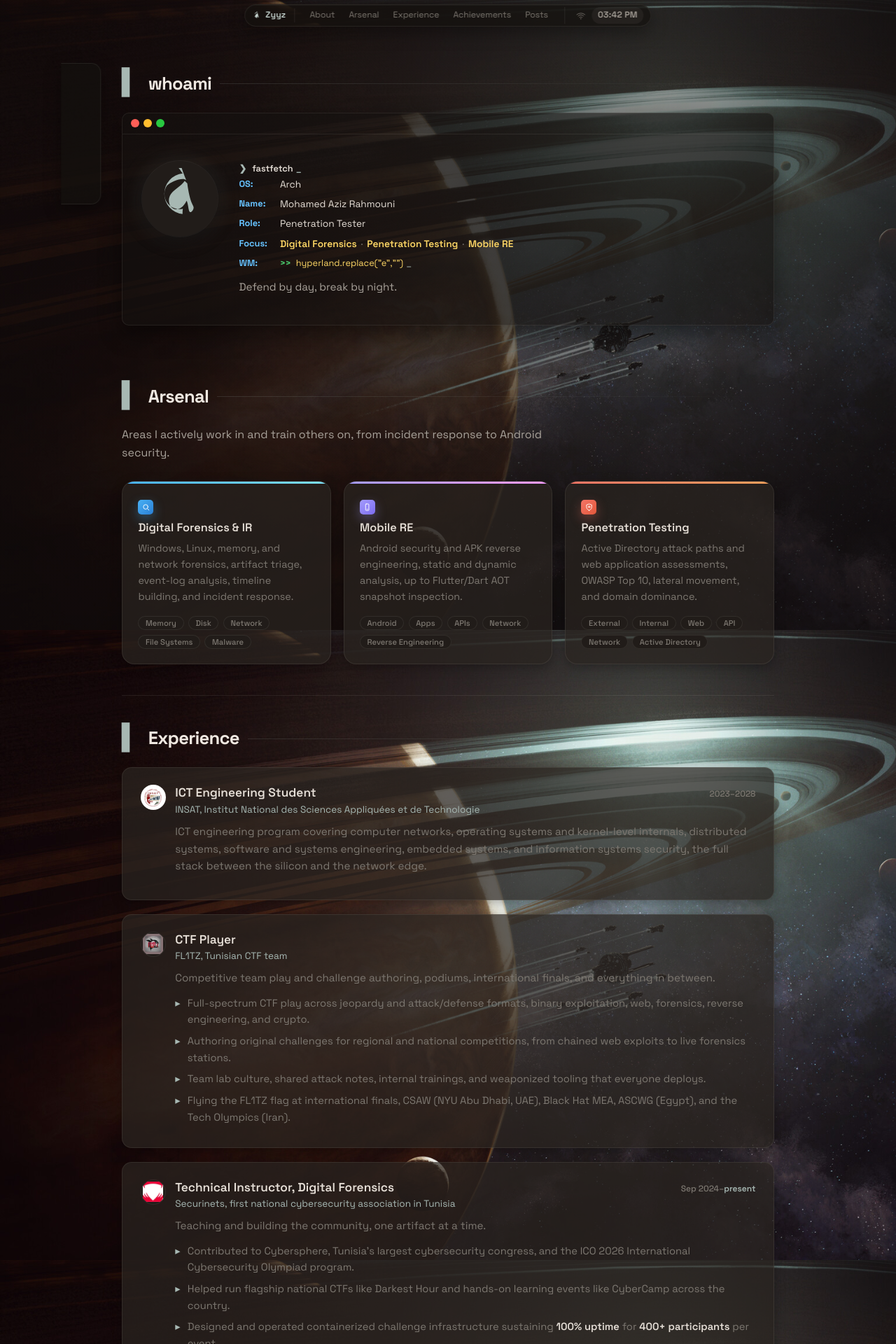
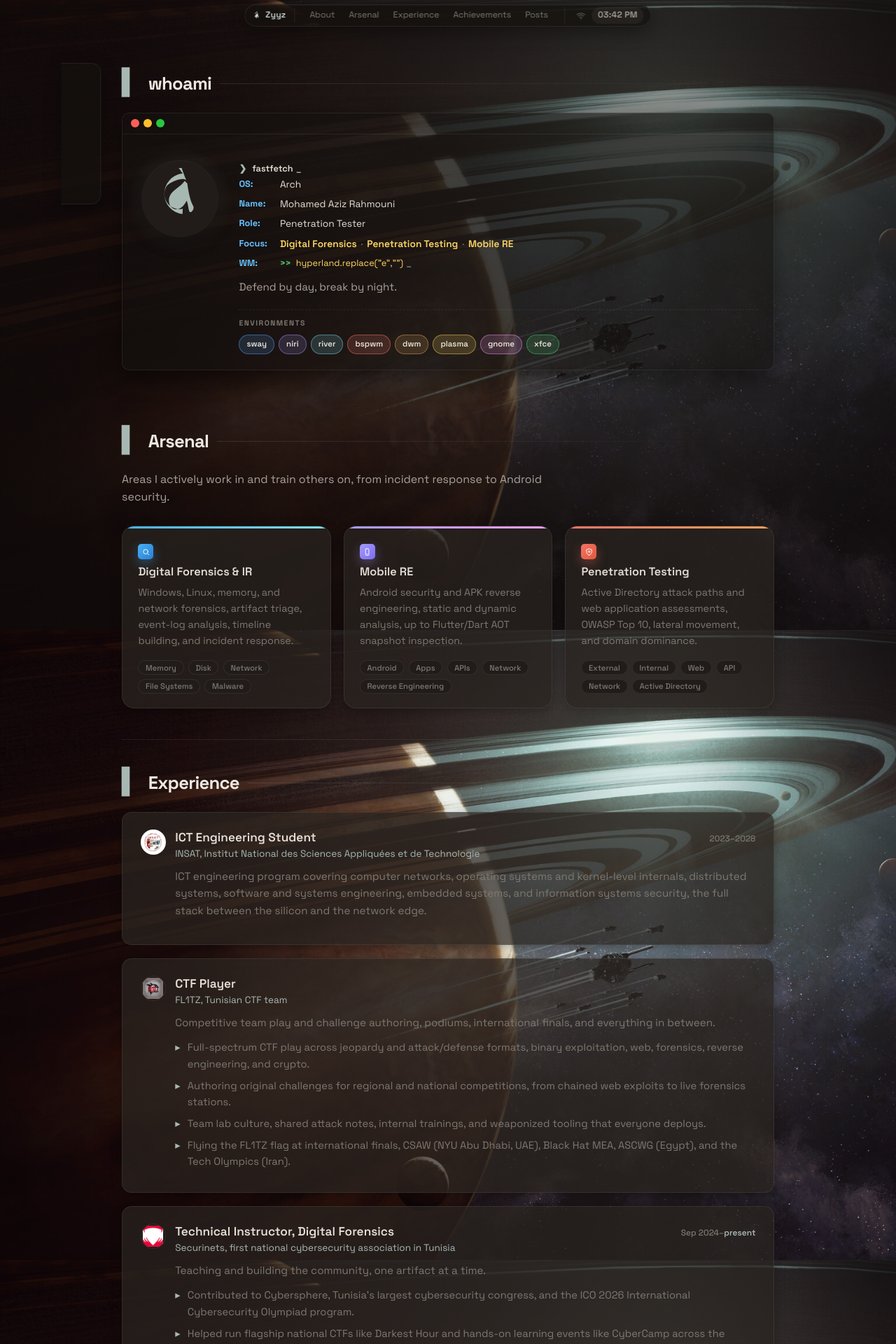
Before and after one commit to 0xZyyz/0xZyyz.github.io, a Jekyll site: the page built from index.html, in a window 1280 px wide. Shown: the top 1920 px of the page at 70% size. Built offline with Jekyll 4.4.1, drawn with Linux system fonts in a browser that asks for light colours.

Commit message:
Add environments shelf with Hyde-style chips

```diff
--- a/index.html
+++ b/index.html
@@ -25,6 +25,19 @@ layout: default
           </dl>
         <div class="nf-bio">
           <p>Defend by day, break by night.</p>
+        </div>
+        <div class="nf-env">
+          <span class="nf-env__label">environments</span>
+          <div class="nf-env__list">
+            <a class="nf-env__chip" style="--ec:#5aa7ff" href="https://github.com/swaywm/sway" target="_blank" rel="noopener">sway</a>
+            <a class="nf-env__chip" style="--ec:#a49cfd" href="https://github.com/YaLTeR/niri" target="_blank" rel="noopener">niri</a>
+            <a class="nf-env__chip" style="--ec:#7ee0f5" href="https://github.com/riverwm/river" target="_blank" rel="noopener">river</a>
+            <a class="nf-env__chip" style="--ec:#ff7b72" href="https://github.com/baskerville/bspwm" target="_blank" rel="noopener">bspwm</a>
+            <a class="nf-env__chip" style="--ec:#e0a95c" href="https://dwm.suckless.org" target="_blank" rel="noopener">dwm</a>
+            <a class="nf-env__chip" style="--ec:#ffd866" href="https://kde.org" target="_blank" rel="noopener">plasma</a>
+            <a class="nf-env__chip" style="--ec:#f49cfd" href="https://www.gnome.org" target="_blank" rel="noopener">gnome</a>
+            <a class="nf-env__chip" style="--ec:#4bd373" href="https://xfce.org" target="_blank" rel="noopener">xfce</a>
+          </div>
         </div>
       </div>
     </div>
--- a/style.css
+++ b/style.css
@@ -520,6 +520,48 @@ body { padding-top: 42px; }
 }
 
 .nf-bio p { margin: 0; }
+
+.nf-env {
+  margin-top: 12px;
+  padding-top: 10px;
+  border-top: 1px dashed var(--line);
+  display: grid;
+  gap: 7px;
+}
+
+.nf-env__label {
+  font-size: 0.66rem;
+  font-weight: 700;
+  letter-spacing: 0.14em;
+  text-transform: uppercase;
+  color: var(--muted);
+}
+
+.nf-env__list {
+  display: flex;
+  flex-wrap: wrap;
+  gap: 6px;
+}
+
+.nf-env__chip {
+  font-family: var(--sans);
+  font-size: 0.72rem;
+  font-weight: 600;
+  color: var(--text);
+  padding: 3px 10px;
+  border-radius: 999px;
+  background: color-mix(in srgb, var(--ec) 16%, transparent);
+  border: 1px solid color-mix(in srgb, var(--ec) 45%, transparent);
+  transition: transform 0.15s ease, box-shadow 0.2s ease, background 0.2s ease, color 0.2s ease;
+}
+
+.nf-env__chip:hover {
+  transform: translateY(-2px);
+  background: color-mix(in srgb, var(--ec) 32%, transparent);
+  box-shadow: 0 4px 14px color-mix(in srgb, var(--ec) 40%, transparent);
+  color: #fff;
+  text-decoration: none;
+}
 
 .nf-social {
   display: flex;
```
